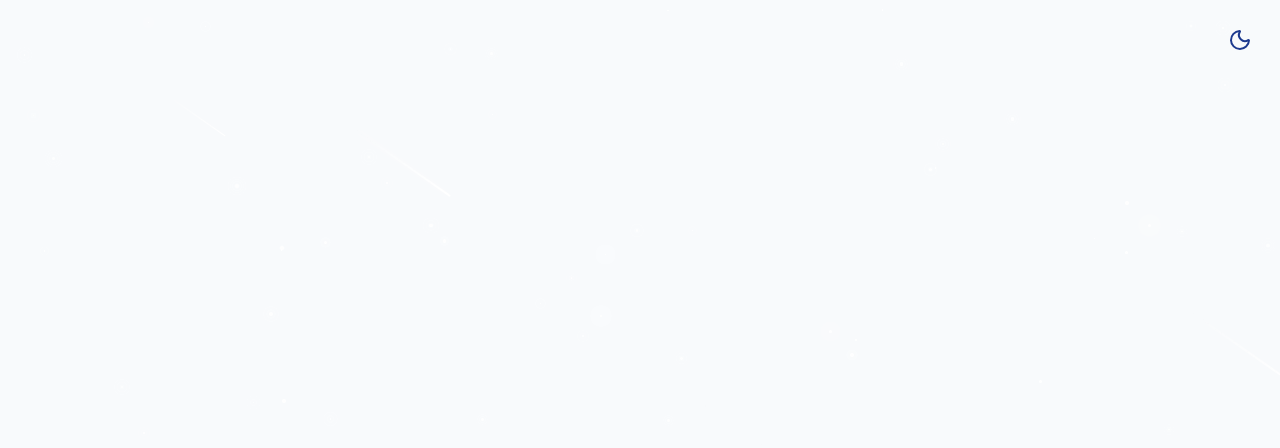
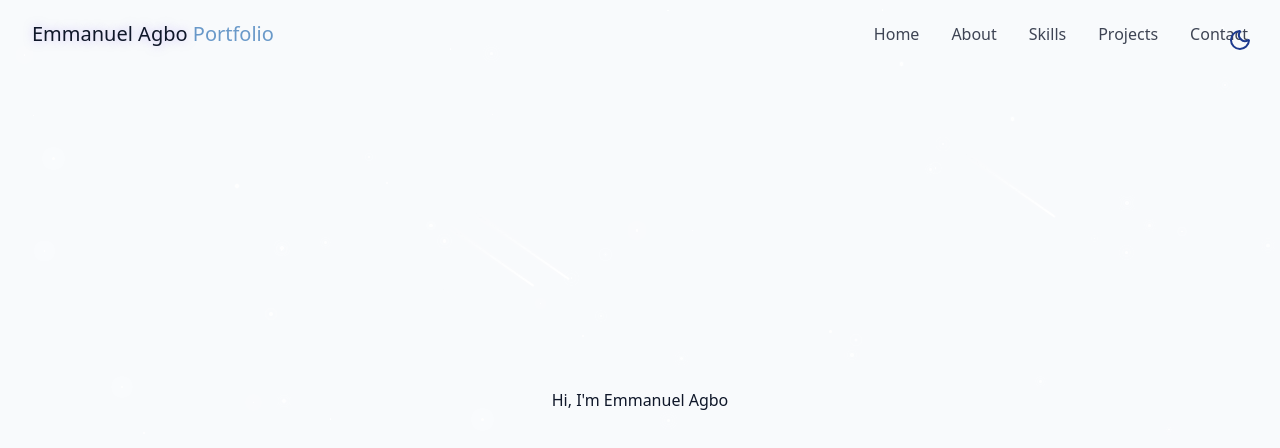
Before and after one commit to colonelagbo/great-portfolio, a React (Vite) app: page / in a window 1280 px wide. Shown: the top 448 px of the page. Built offline with nearby package versions, Linux system fonts and the light colour scheme.

Commit message:
added HeroSection

```diff
--- /dev/null
+++ b/src/components/HeroSection.jsx
@@ -0,0 +1,18 @@
+export const HeroSection = () => {
+  return (
+    <section
+      id="hero"
+      className="relative min-h-screen flex flex-col items-center justify-center px-4"
+    >
+      <div className="container max-w-4xl mx-auto text-center z-10">
+        <div className="space-y-6">
+          <h1>
+            <span>Hi, I'm </span>
+            <span> Emmanuel</span>
+            <span> Agbo</span>
+          </h1>
+        </div>
+      </div>
+    </section>
+  );
+};
--- a/src/components/Navbar.jsx
+++ b/src/components/Navbar.jsx
@@ -1,9 +1,10 @@
 import { cn } from "@/lib/utils";
 import { useEffect, useState } from "react";
+import { Menu, X } from "lucide-react";
 
 
 const navItems = [
-    {name: "Home", href:"#home" },
+    {name: "Home", href:"#hero" },
     {name: "About", href:"#about" },
     {name: "Skills", href:"#skills" },
     {name: "Projects", href:"#projects" },
@@ -12,6 +13,8 @@
 
 export const Navbar = () => {
     const [isScrolled, setIsScrolled] = useState(false);
+    const [isMenuOpen, setIsMenuOpen] = useState(false);
+
 
     useEffect(() => {
         const handleScroll = () => {
@@ -30,7 +33,54 @@
                 isScrolled ? "py-3 bg-background/80 backdrop-blur-md shadow-xs" : "py-5"
             )}
         >
-            {/* Your nav items can go here if needed */}
+            <div className="container flex items-center justify-between">
+        <a className="text-xl font bold text-primary flex items-center"
+        href="#hero"
+        >
+            <span className="relative z-10">
+            <span className="text-glow text-foreground">Emmanuel Agbo </span> Portfolio
+        </span>
+        </a>
+{/* desktop nav */}
+<div className="hidden md:flex space-x-8">
+{navItems.map((item, key)  => (
+    <a key={key} href={item.href} className="text-foreground/80 hover:text-primary transition-colors durationn-300">
+        {item.name}
+        </a>
+))}
+
+</div>
+
+
+{/* mobile nav */}
+
+<button onClick={() => setIsMenuOpen((prev) => !prev)}
+className="md:hidden p-2 text-foreground z-50"
+aria-label={isMenuOpen ? "Close Menu" : "Open Menu"}
+    >
+ {isMenuOpen ? <X size={24}/> : <Menu size={24} /> } </button>
+
+<div className= {cn("fixed insert-0 bg-background/95 backdroup-blur-md z-40 flex flex-col items-center justify-center",
+"transition-all duration-300 md:hidden",
+isMenuOpen
+? "opacity-100 pointer-events-auto"
+: "opacity-0 pointer-events-none"
+)}
+>
+<div className="flex flex-col space-y-8 text-xl" >
+{navItems.map((item, key)  => (
+    <a key={key} href={item.href} className="text-foreground/80 hover:text-primary transition-colors durationn-300"
+    onClick={() => setIsMenuOpen(false)}
+    >
+        {item.name}
+        </a>
+))}
+
+</div>
+
+</div>
+
+        </div>
         </nav>
     );
 };
--- a/src/pages/Home.jsx
+++ b/src/pages/Home.jsx
@@ -1,6 +1,7 @@
 import { ThemeToggle } from '../components/ThemeToggle'; // Adjust path as needed
 import {StarBackground} from "@/components/StarBackground";
 import { Navbar } from "@/components/Navbar";
+import {HeroSection} from "../components/HeroSection";
 
 export const Home = () => {
     return (
@@ -19,6 +20,10 @@
 
 {/* Main Content */}
 
+<main>
+    <HeroSection />
+</main>
+
 {/* Footer */}
     </div>
     );
```
